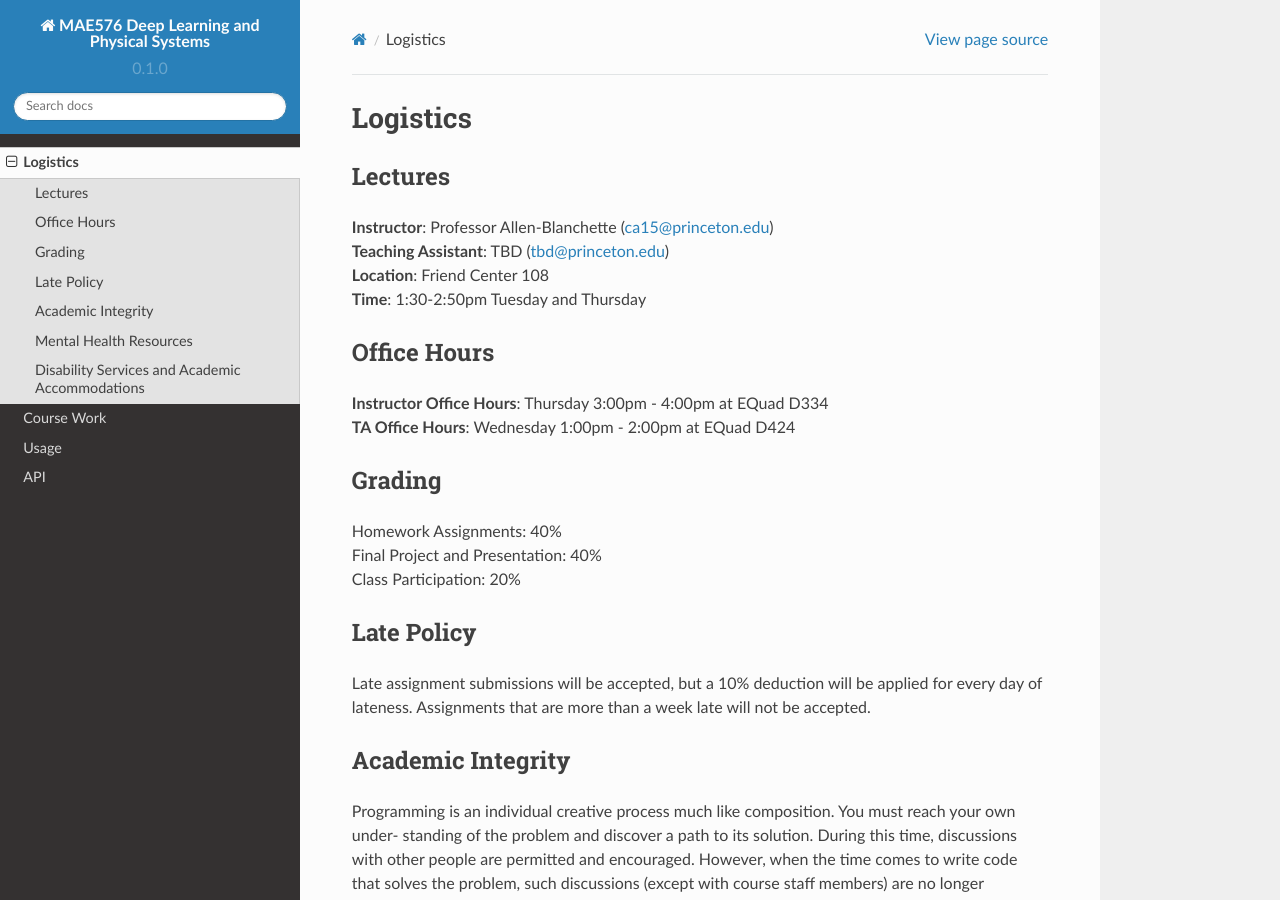
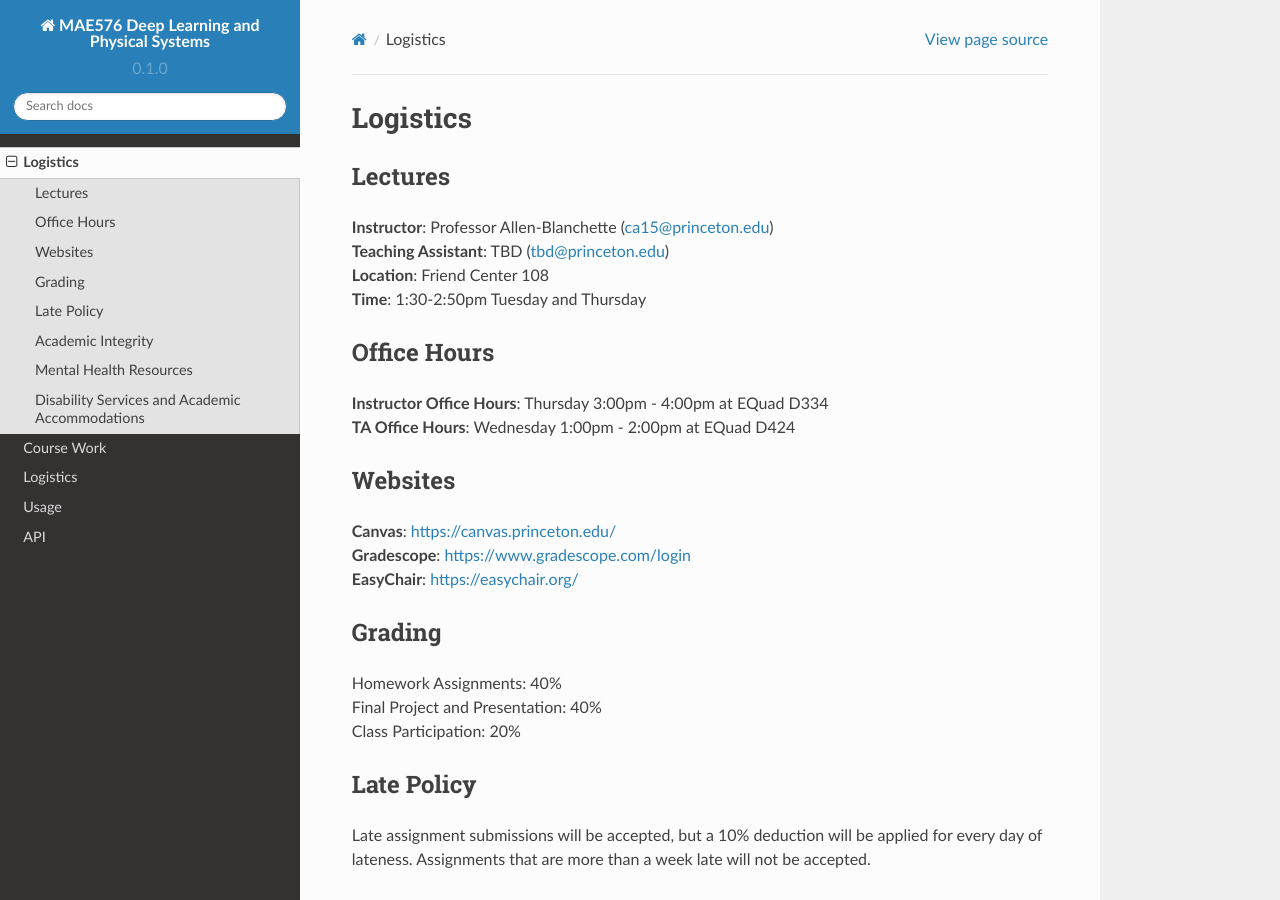
Before and after one commit to CAB-Lab-Princeton/MAE576-Deep-Learning-and-Physical-Systems, a Sphinx documentation site: the page built from docs/source/logistics.rst, in a window 1280 px wide and 900 px high. Built offline with Sphinx 7.4.7 and the Read the Docs theme 2.0.0, drawn with Linux system fonts in a browser that asks for light colours.

```diff
--- a/docs/source/logistics.rst
+++ b/docs/source/logistics.rst
@@ -12,6 +12,12 @@ Office Hours
 ------------
 **Instructor Office Hours**: Thursday 3:00pm - 4:00pm at EQuad D334 |br|
 **TA Office Hours**: Wednesday 1:00pm - 2:00pm at EQuad D424
+
+Websites
+------------
+**Canvas**: `<https://canvas.princeton.edu/>`_ |br|
+**Gradescope**: `<https://www.gradescope.com/login>`_ |br|
+**EasyChair**: `<https://easychair.org/>`_
 
 Grading
 ------------
```
Also changed, not shown: docs/source/index.rst (+22 -0 lines), docs/source/schedule.rst (added, +42 -0 lines).
